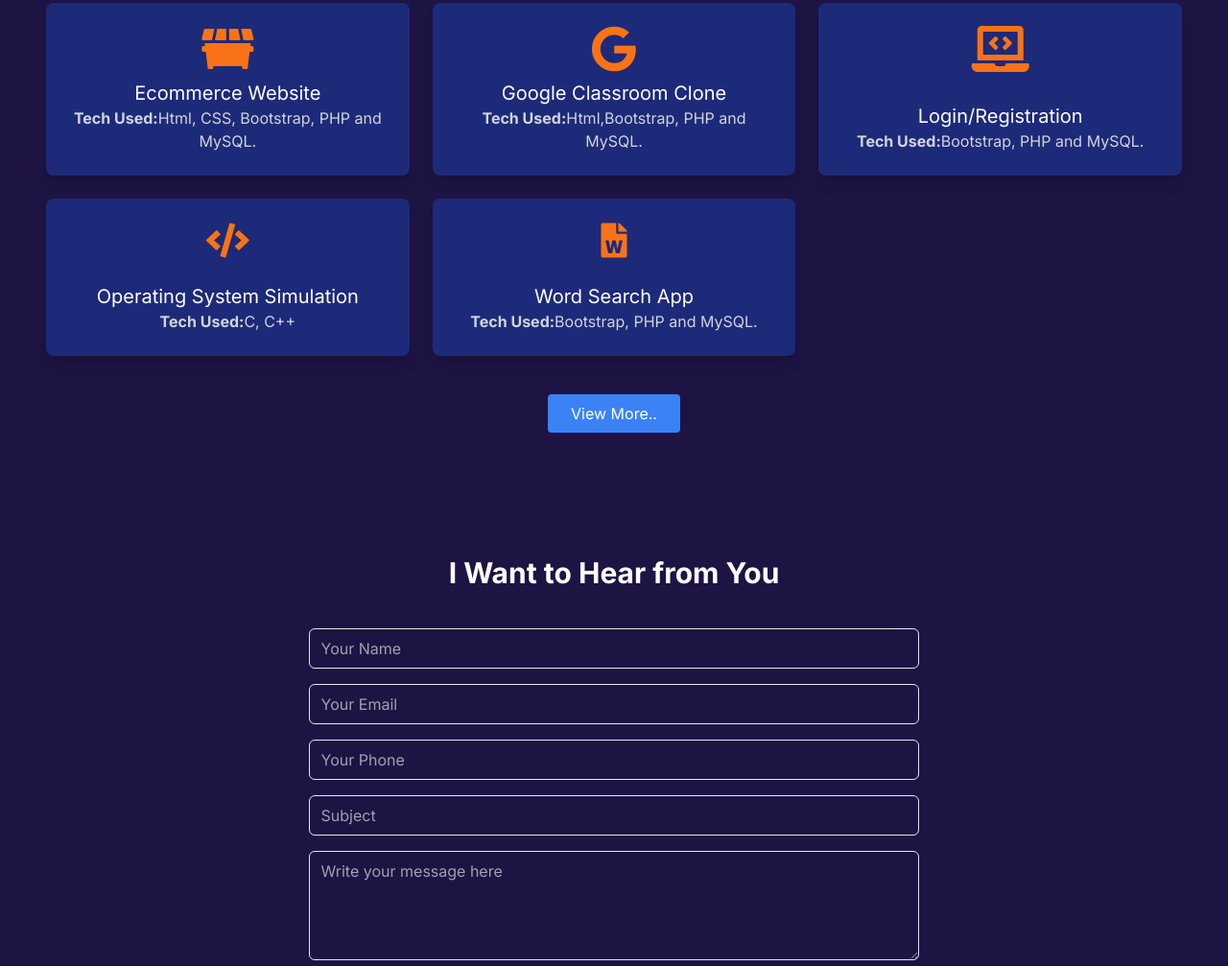
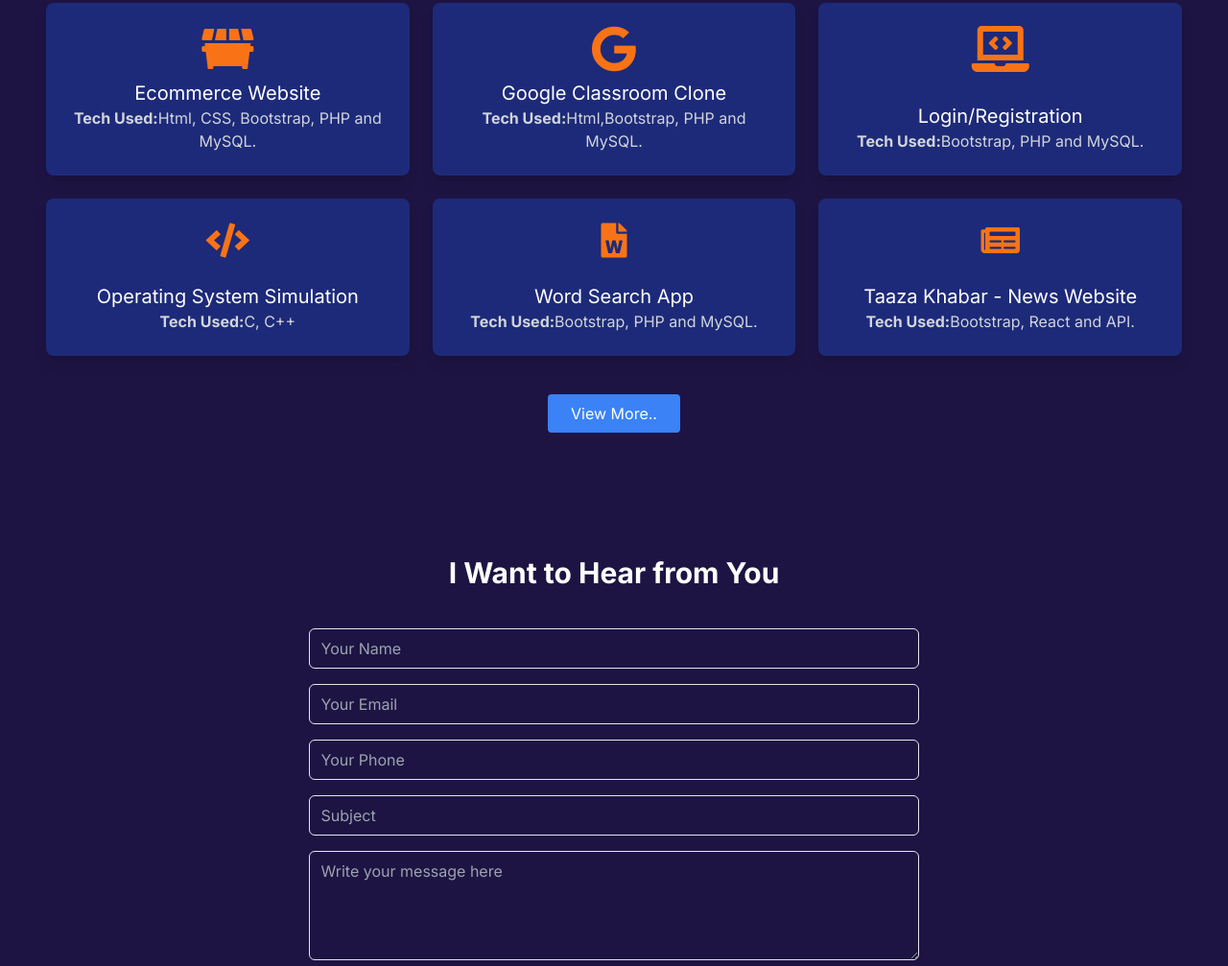
Before and after one commit to developertahaa/TahaFarooqui, a plain HTML site: page index.html in a window 1280 px wide. Shown: the part 3242-4249 px from the top of the page at 96% size. Drawn offline with nearby package versions, Linux system fonts and the light colour scheme.

Commit message:
Update index.html

```diff
--- a/index.html
+++ b/index.html
@@ -350,6 +350,12 @@
                         <a href="" target="_blank" ><h3 class="mt-2 text-xl">Word Search App</h3></a>
                         <p class="text-gray-300"><span class="font-bold">Tech Used:</span>Bootstrap, PHP and MySQL. </p>
                     </div>
+
+                    <div class="tilt-hover bg-blue-800 bg-opacity-50 p-6 rounded-lg shadow-lg text-center h-65 flex flex-col justify-around">
+                        <i class="fa fa-newspaper text-orange-500 text-4xl mb-4"></i>
+                        <a href="https://github.com/developertahaa/taaza-khabar-news-website-using-react" target="_blank" ><h3 class="mt-2 text-xl">Taaza Khabar - News Website</h3></a>
+                        <p class="text-gray-300"><span class="font-bold">Tech Used:</span>Bootstrap, React and API. </p>
+                    </div>
                 </div>
                 <button
                 class="bg-blue-500 text-white px-6 py-2 rounded hover:bg-blue-400 transition duration-200 mt-10">
```
